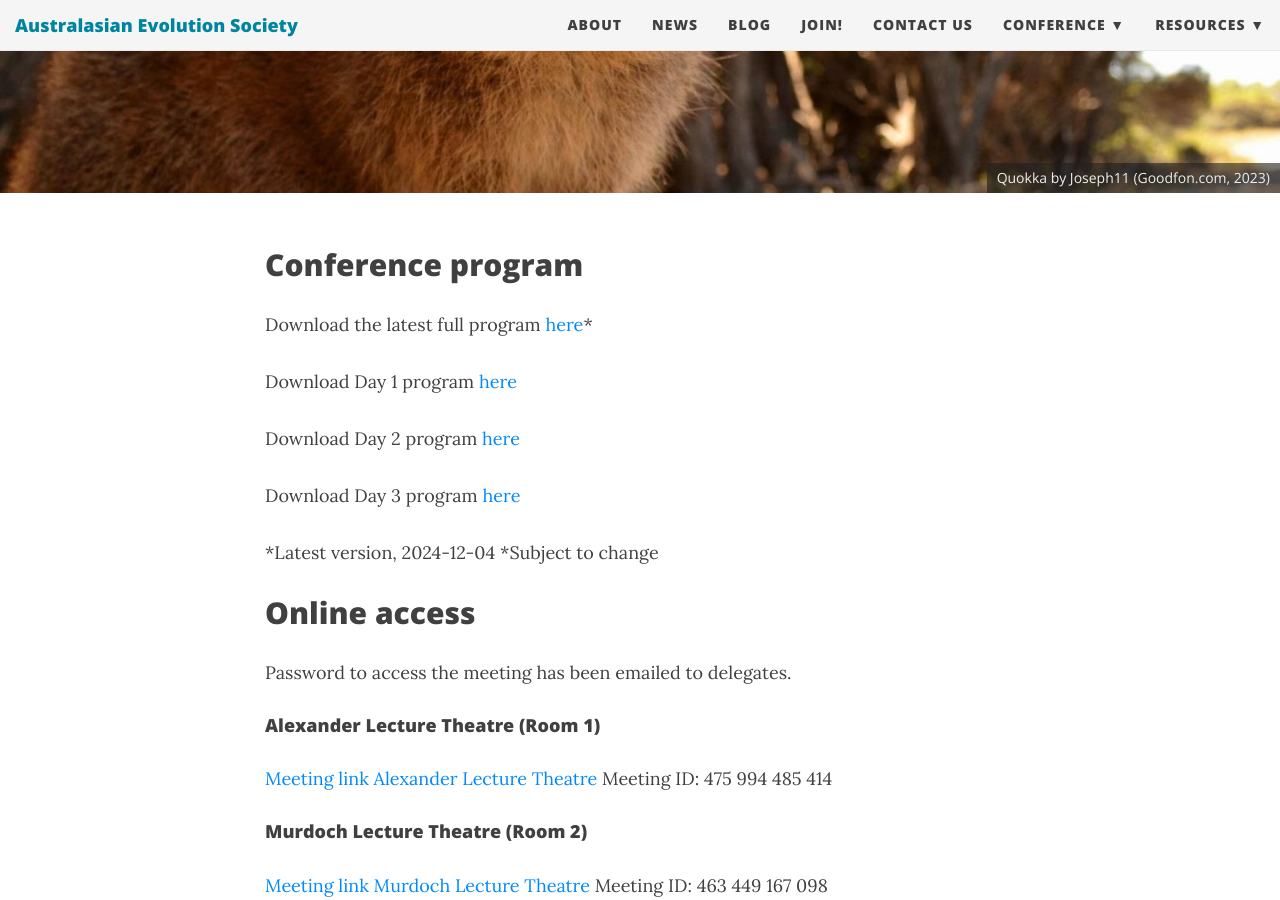
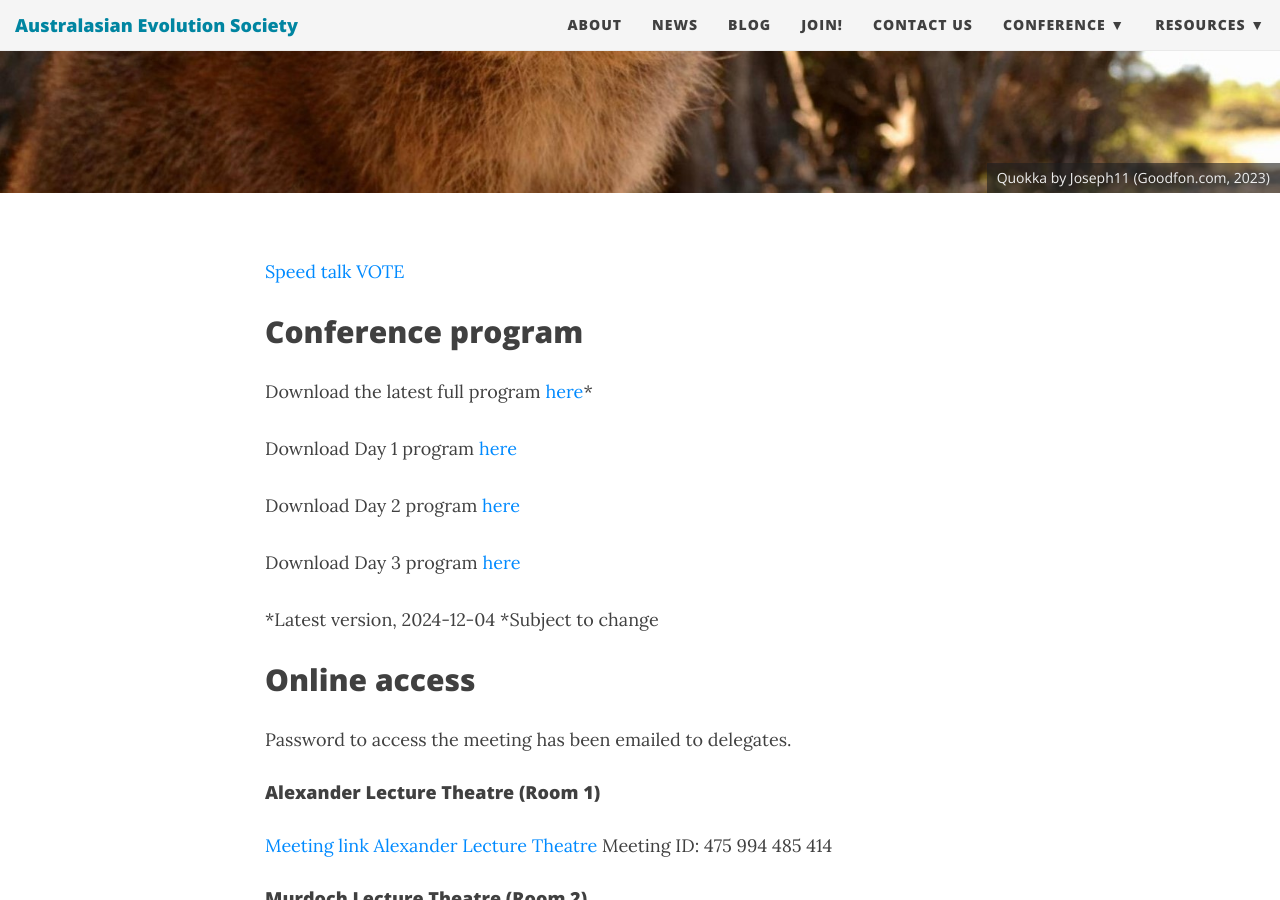
Before and after one commit to ausevo/ausevo.github.io, a Jekyll site: the page built from programme.md, in a window 1280 px wide and 900 px high, scrolled down 350 px. Built offline with Jekyll 4.4.1, drawn with Linux system fonts in a browser that asks for light colours; nearby versions of some CDN libraries.

Commit message:
speedtalk vote link

```diff
--- a/programme.md
+++ b/programme.md
@@ -6,6 +6,8 @@
 bigimg:
 - /img/big-imgs/quokka_Joseph11.jpg: Quokka by Joseph11 (Goodfon.com, 2023)
 ---
+
+[Speed talk VOTE](https://docs.google.com/forms/d/e/1FAIpQLSehc5DdajHdxEejF9ZsEj6ZVbJe4m1yh7IFvTGZCGy3sqs5Zg/viewform)
 
 ## Conference program
 
```
